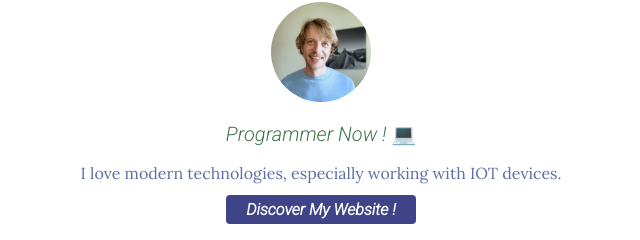
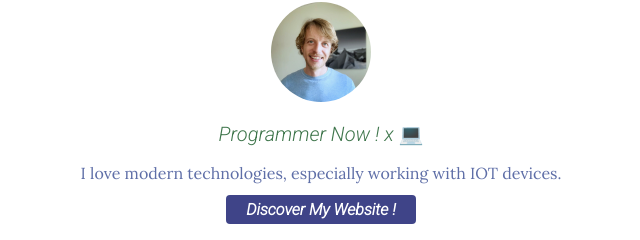
Before and after one commit to besbar/profile, a plain HTML site: page index.html in a window 1280 px wide. Shown: the part 149-389 px from the top of the page, 319-959 px from the left. Drawn offline with Linux system fonts and the light colour scheme.

Commit message:
make my profile even prettier

```diff
--- a/index.html
+++ b/index.html
@@ -13,7 +13,7 @@
       <div class="card-white">
         <h1>Hello, I am JB !</h1>
         <img class="img-circle" src="images/profile.jpg" alt="Profile Picture" width="100px">
-        <h2>Programmer Now ! 💻</h2>
+        <h2>Programmer Now ! x 💻</h2>
         <p>I love modern technologies, especially working with IOT devices.</p>
         <a href="#" class="btn-blue">Discover My Website !</a>
       </div>
```
